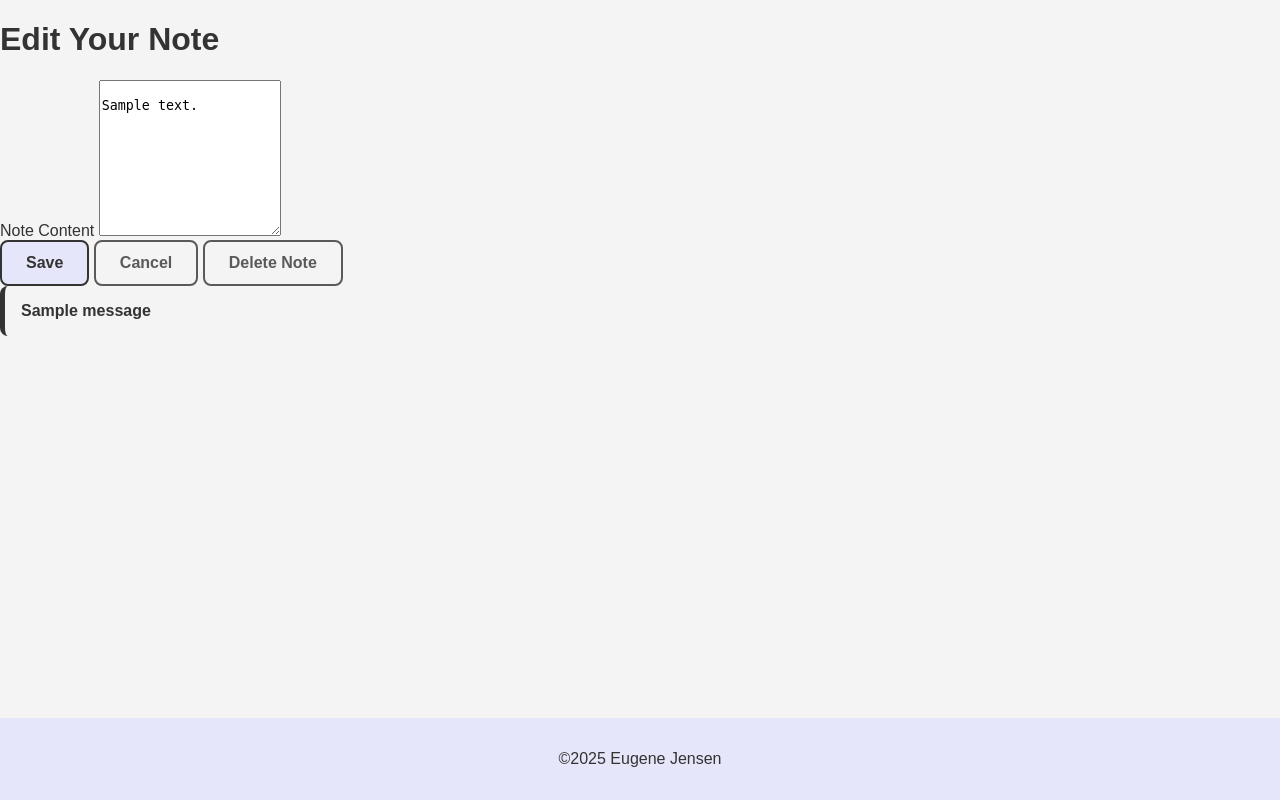
After one commit to Huge-Euge/secure-python-app, a Flask app: template app/templates/single-note.html in a window 1280 px wide. The commit adds this page. Run offline with Flask 3, Linux system fonts and the light colour scheme; the template is opened without the code that fills it: most values are stand-ins (such as "Sample title", 1, 10 or a date in 2020); one stand-in notice (Sample message) is shown; parts of the project's set-up code (start-up, migrations or seed data) failed here and were passed over.

Commit message:
Updated and formatted all html files with djlint

```diff
--- /dev/null
+++ b/app/templates/single-note.html
@@ -0,0 +1,53 @@
+<!DOCTYPE html>
+<html lang="en">
+    <head>
+        <meta charset="UTF-8">
+        <meta name="viewport" content="width=device-width, initial-scale=1.0">
+        {% if note %}
+            <title>Edit Note</title>
+        {% else %}
+            <title>Create Note</title>
+        {% endif %}
+        <title>Secure Note</title>
+        <link rel="stylesheet"
+              href="{{ url_for('static', filename='styles.css') }}">
+    </head>
+    <body>
+        {% if note %}
+            <h1>Edit Your Note</h1>
+        {% else %}
+            <h1>Create a New Note</h1>
+        {% endif %}
+        <main class="flex-container">
+            <form method="post"
+                  action="{% if note %}{{ url_for('edit_note', note_id=note_id) }}{% else %}{{ url_for("new_note") }}{% endif %}"
+                  class="form-container">
+                <div class="form-group">
+                    <label for="note_content">Note Content</label>
+                    <textarea id="note_content" name="note_content" class="form-input" required minlength="1" rows="10">
+                    {% if note %}{{ note[2] }}{% endif %}
+                    </textarea>
+                </div>
+                <div class="form-actions">
+                    <button type="submit" class="btn">Save</button>
+                    <a href="{{ url_for("notes") }}" class="btn btn-secondary">Cancel</a>
+                    {% if note %}
+                        <button type="submit"
+                                formaction="{{ url_for('delete_note', note_id=note_id) }}"
+                                class="btn btn-secondary">Delete Note</button>
+                    {% endif %}
+                </div>
+                {% with messages = get_flashed_messages(with_categories=true) %}
+                    {% if messages %}
+                        <div class="flash-messages-container">
+                            {% for category, message in messages %}<div class="flash-box flash-{{ category }}">{{ message }}</div>{% endfor %}
+                        </div>
+                    {% endif %}
+                {% endwith %}
+            </form>
+        </main>
+        <footer>
+            <p>&copy;2025 Eugene Jensen</p>
+        </footer>
+    </body>
+</html>
```
Also changed, not shown: app/templates/index.html (+7 -13 lines), app/templates/login.html (+12 -15 lines), app/templates/notes.html (+47 -1 lines), app/templates/register.html (+23 -16 lines).
